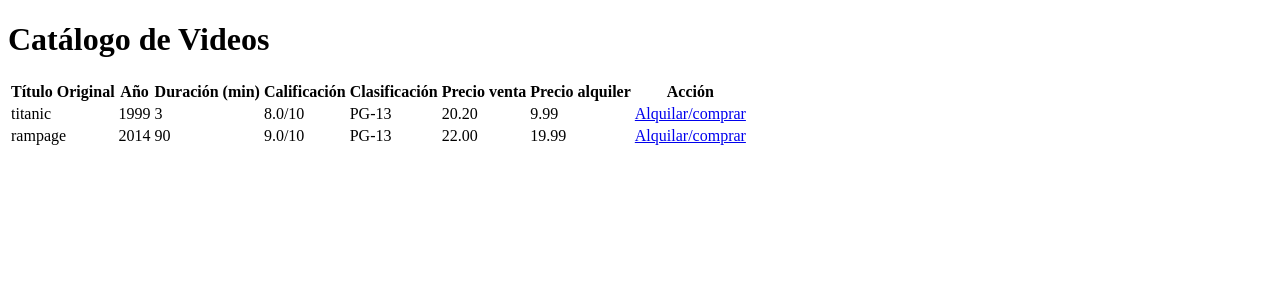
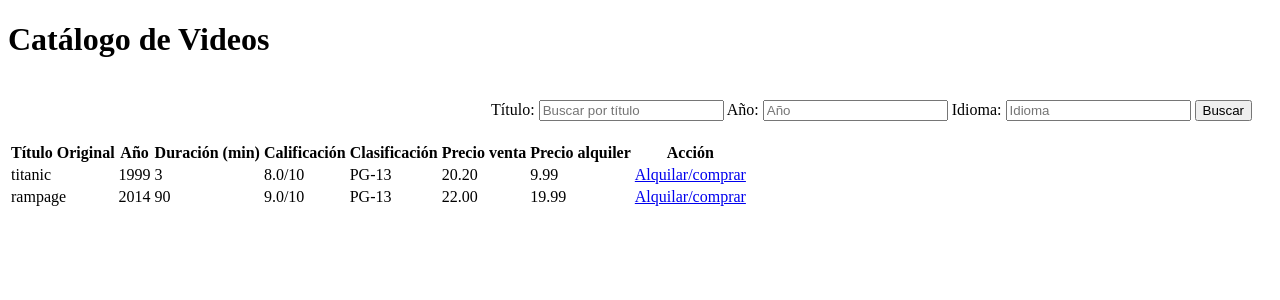
Before and after one commit to SantiagoMontanaCastro/PracticaAplicadaRepositorio, a Django app: page /vav/catalogo/ in a window 1280 px wide. Shown: the top 300 px of the page. Run offline with Django 5.2, Linux system fonts and the light colour scheme; data comes from the database, SQL or seed files in the repository; both versions use the stored data as it was after the commit.

Commit message:
buscador

```diff
--- a/netpolix/crm/views.py
+++ b/netpolix/crm/views.py
@@ -16,7 +16,7 @@ def registro_cliente(request):
             password = form.cleaned_data.get('password1')
             user = authenticate(username=username, password=password)
             login(request, user)  # Autenticar al usuario después de registrarse
-            return redirect('home')  # Redirige al home después del registro
+            return redirect('/vav/catalogo')  # Redirige al home después del registro
     else:
         form = RegistroClienteForm()
     return render(request, 'crm/registro.html', {'form': form})
--- /dev/null
+++ b/netpolix/vav/forms.py
@@ -0,0 +1,7 @@
+from django import forms
+
+class VideoSearchForm(forms.Form):
+    ISAN = forms.CharField(max_length=50, required=False, label='ISAN')
+    titulo_original = forms.CharField(max_length=255, required=False, label='Título')
+    ano = forms.IntegerField(required=False, label='Año')
+    idioma_original = forms.CharField(max_length=50, required=False, label='Idioma')
--- a/netpolix/vav/templates/vav/catalogo.html
+++ b/netpolix/vav/templates/vav/catalogo.html
@@ -1,17 +1,31 @@
-<!-- vav/templates/vav/catalogo.html -->
-
 <!DOCTYPE html>
 <html lang="es">
-
 <head>
     <meta charset="UTF-8">
     <meta name="viewport" content="width=device-width, initial-scale=1.0">
     <title>Catálogo de Videos</title>
+    <style>
+        .search-container {
+            float: right;
+            margin: 20px;
+        }
+    </style>
 </head>
+<body>
+    <h1>Catálogo de Videos</h1>
 
-<body>
-    {% csrf_token %}
-    <h1>Catálogo de Videos</h1>
+    <div class="search-container">
+        <form method="GET">
+            <label for="titulo">Título:</label>
+            <input type="text" name="titulo_original" placeholder="Buscar por título" />
+            <label for="ano">Año:</label>
+            <input type="number" name="ano" placeholder="Año" />
+            <label for="idioma">Idioma:</label>
+            <input type="text" name="idioma" placeholder="Idioma" />
+            <button type="submit">Buscar</button>
+        </form>
+    </div>
+
     <table>
         <thead>
             <tr>
@@ -43,5 +57,4 @@
         </tbody>
     </table>
 </body>
-
 </html>
--- a/netpolix/vav/views.py
+++ b/netpolix/vav/views.py
@@ -2,14 +2,27 @@ from django.shortcuts import render, redirect, get_object_or_404
 from .models import Video, Carrito
 from .models import AlquilerVenta
 from django.contrib import messages
+from .forms import VideoSearchForm
 
 # Create your views here.
 
 
 
 def catalogo_videos(request):
+
+    form = VideoSearchForm(request.GET or None)
     # Obtener todos los videos de la base de datos
     videos = Video.objects.all()
+
+    if form.is_valid():
+        if form.cleaned_data['ISAN']:
+            videos = videos.filter(ISAN=form.cleaned_data['ISAN'])
+        if form.cleaned_data['titulo_original']:
+            videos = videos.filter(titulo_original__icontains=form.cleaned_data['titulo_original'])
+        if form.cleaned_data['ano']:
+            videos = videos.filter(ano=form.cleaned_data['ano'])
+        if form.cleaned_data['idioma_original']:
+            videos = videos.filter(idioma_original__icontains=form.cleaned_data['idioma_original'])
 
     # Renderizar la plantilla y pasar la lista de videos
     return render(request, 'vav/catalogo.html', {'videos': videos})
@@ -18,9 +31,6 @@ def catalogo_videos(request):
 def alquilar_venta(request, video_id):
     # Obtiene el video correspondiente por su ID
     video = get_object_or_404(Video, id=video_id)
-
-    # Aquí puedes agregar la lógica para manejar el alquiler o la venta
-    # Por ejemplo, puedes crear un nuevo objeto AlquilerVenta si es necesario
 
     return render(request, 'vav/alquilar_venta.html', {'video': video})
 
```
Also changed, not shown: netpolix/db.sqlite3.
